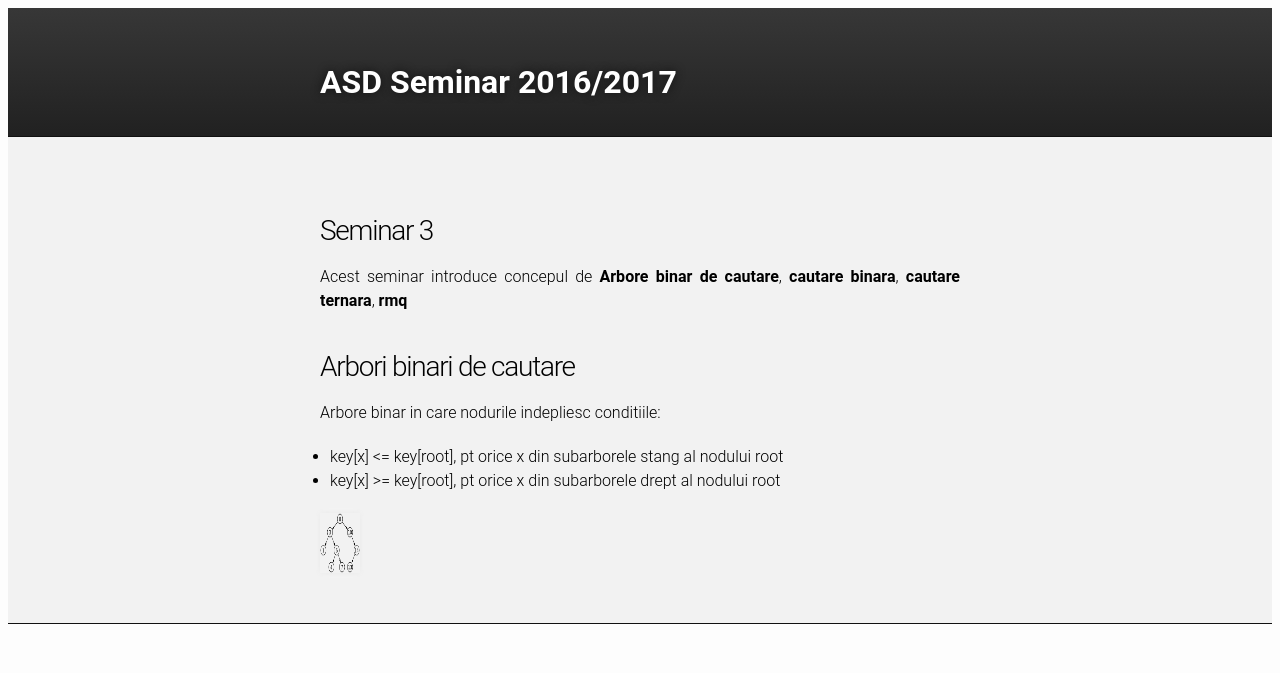
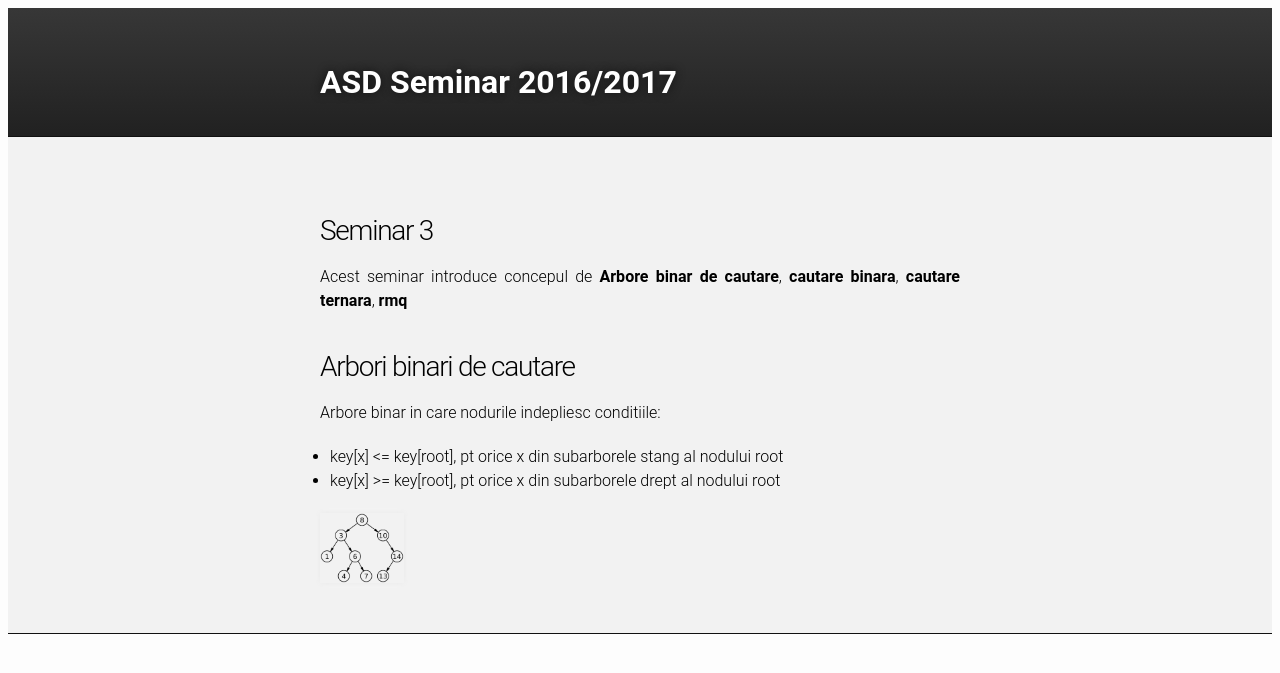
Before and after one commit to IuliaDuta/ASD, a Jekyll site: the page built from Seminarii/Seminar3.md, in a window 1280 px wide. Shown: the top 673 px of the page. Built offline with Jekyll 4.4.1, drawn with Linux system fonts in a browser that asks for light colours.

Commit message:
Update Seminar3.md

```diff
--- a/Seminarii/Seminar3.md
+++ b/Seminarii/Seminar3.md
@@ -13,4 +13,4 @@
 - key[x] <= key[root], pt orice x din subarborele stang al nodului root
 - key[x] >= key[root], pt orice x din subarborele drept al nodului root
 
- <img src="/ASD/images/2000px-Binary_search_tree.svg.png"  width="40" height="60">
+ <img src="/ASD/images/2000px-Binary_search_tree.svg.png"  height="70">
```
